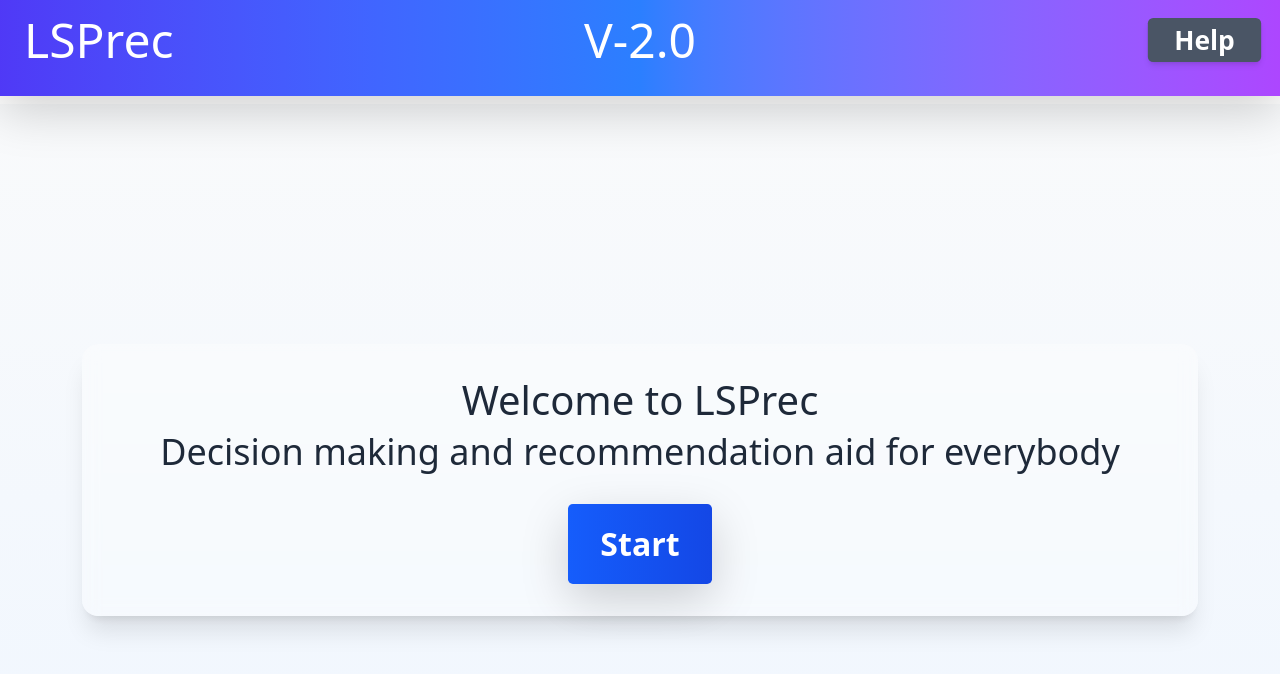
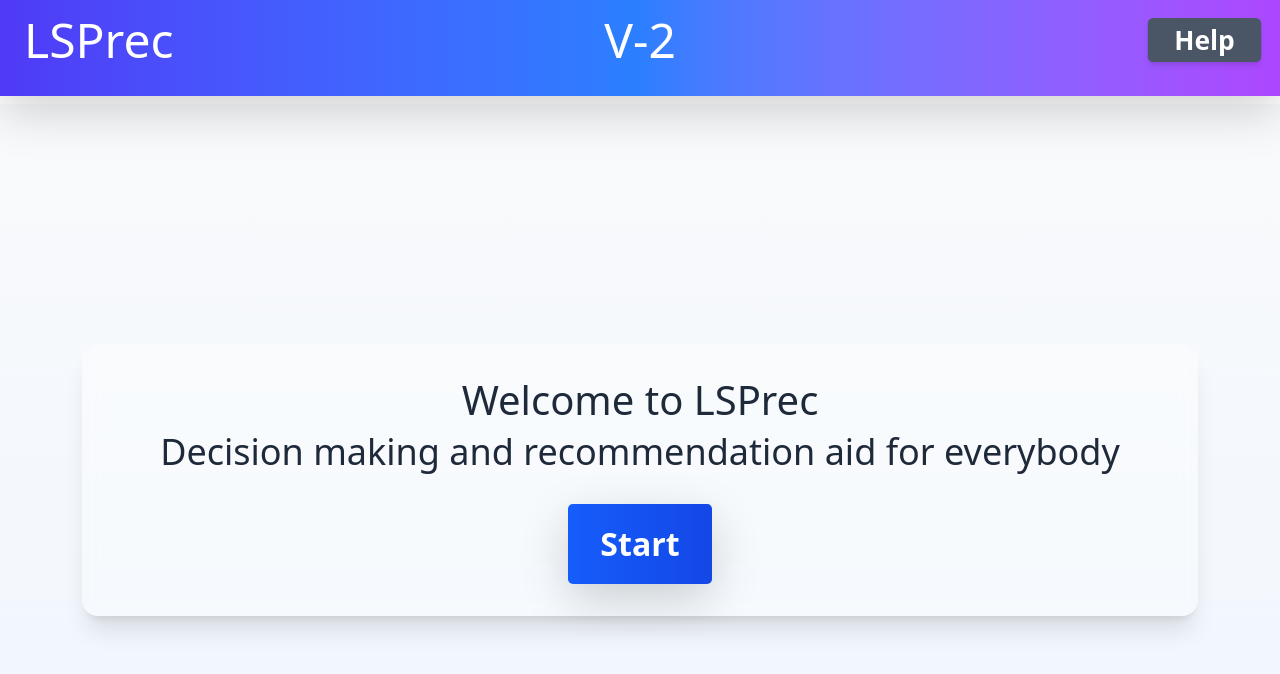
Before and after one commit to MalavyaRaval/LSP, a React (Vite) app in the folder frontend/: page / in a window 1280 px wide. Shown: the top 674 px of the page. Built offline with nearby package versions, Linux system fonts and the light colour scheme; no server answers.

Commit message:
introducing V-2

```diff
--- a/frontend/src/components/Nav/Navbar.jsx
+++ b/frontend/src/components/Nav/Navbar.jsx
@@ -25,7 +25,7 @@ const Navbar = () => {
         setCurrentPage("Queries");
       }
     } else if (path === "/") {
-      setCurrentPage("V-2.0");
+      setCurrentPage("V-2");
     }
   }, [location, projectname]);
   useEffect(() => {
```
